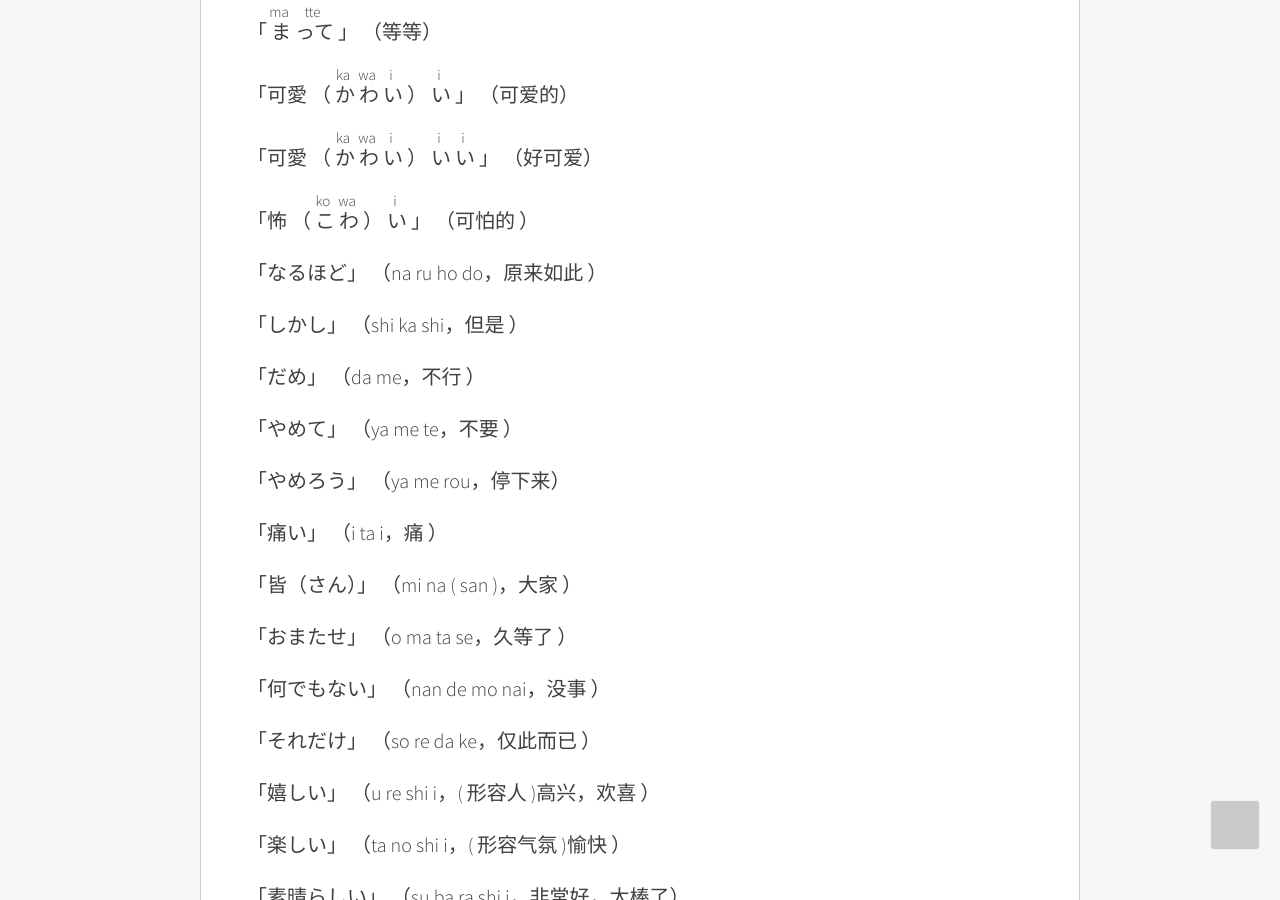
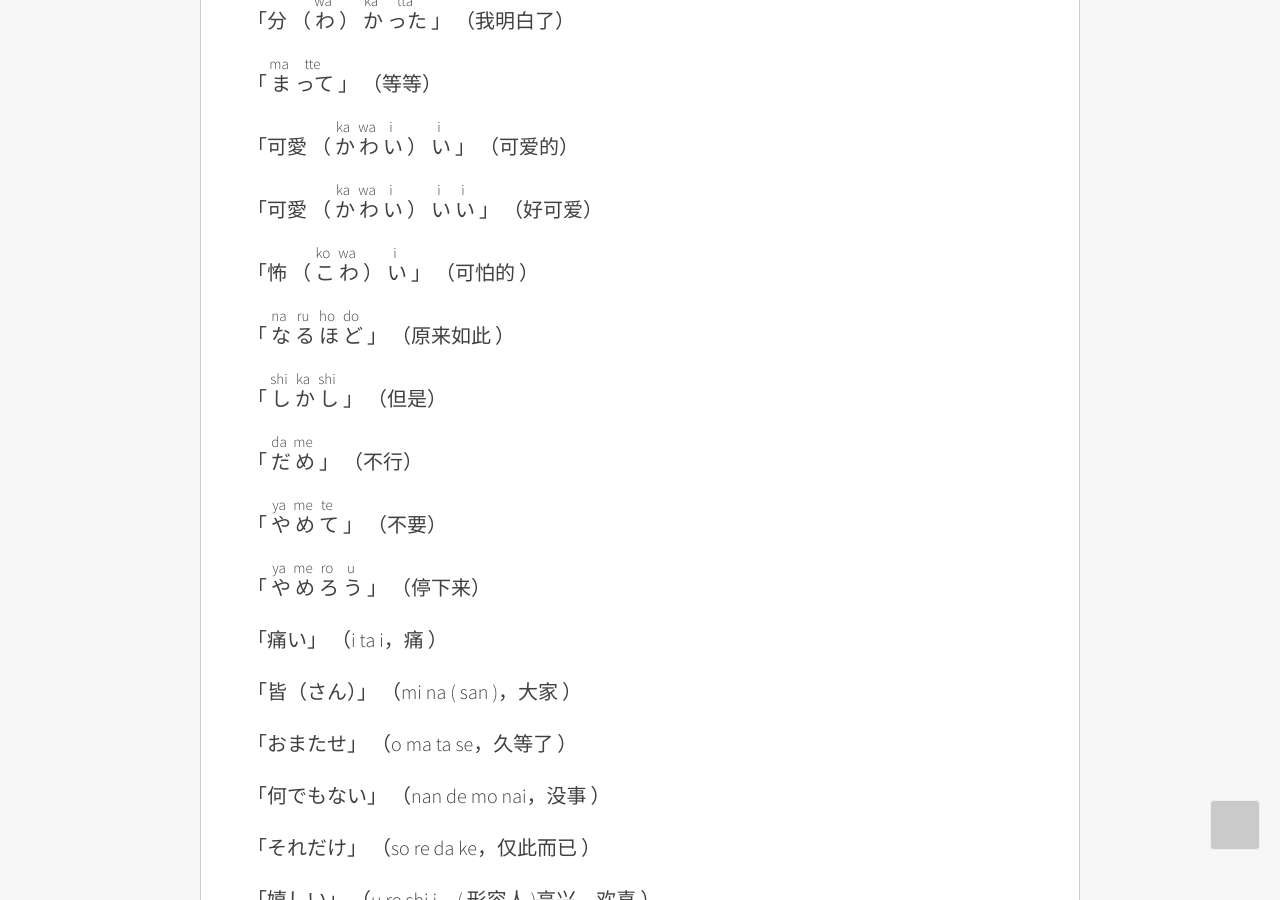
Before and after one commit to Melody-of-Oblivion/Melody-of-Oblivion.github.io, a Jekyll site: the page built from _posts/2019-12-26-jplearn.md, in a window 1280 px wide and 900 px high, scrolled down 2119 px. Built offline with Jekyll 4.4.1, drawn with Linux system fonts in a browser that asks for light colours; comment, search, counter and statistics services are not loaded; some of the changed text lies outside the part shown; grey boxes are pictures that could not be loaded.

Commit message:
update post
build ver1.2.1

```diff
--- a/_posts/2019-12-26-jplearn.md
+++ b/_posts/2019-12-26-jplearn.md
@@ -331,17 +333,46 @@ date: "2020-02-18"
    」
 </ruby>		（可怕的 ）
 
+<ruby>
+  「<rp>(</rp><rt></rt><rp>)</rp>
+  な<rp>(</rp><rt>na</rt><rp>)</rp>
+  る<rp>(</rp><rt>ru</rt><rp>)</rp>
+  ほ<rp>(</rp><rt>ho</rt><rp>)</rp>
+  ど<rp>(</rp><rt>do</rt><rp>)</rp>
+   」
+</ruby>		（原来如此 ）
 
+<ruby>
+  「<rp>(</rp><rt></rt><rp>)</rp>
+  し<rp>(</rp><rt>shi</rt><rp>)</rp>
+  か<rp>(</rp><rt>ka</rt><rp>)</rp>
+  し<rp>(</rp><rt>shi</rt><rp>)</rp>
+   」
+</ruby>		（但是）
 
-「なるほど」	（na ru ho do，原来如此 ）
+<ruby>
+  「<rp>(</rp><rt></rt><rp>)</rp>
+  だ<rp>(</rp><rt>da</rt><rp>)</rp>
+  め<rp>(</rp><rt>me</rt><rp>)</rp>
+   」
+</ruby>		（不行）
 
-「しかし」		（shi ka shi，但是 ）
+<ruby>
+  「<rp>(</rp><rt></rt><rp>)</rp>
+  や<rp>(</rp><rt>ya</rt><rp>)</rp>
+  め<rp>(</rp><rt>me</rt><rp>)</rp>
+  て<rp>(</rp><rt>te</rt><rp>)</rp>
+   」
+</ruby>		（不要）
 
-「だめ」		（da me，不行 ）
-
-「やめて」	（ya me te，不要 ）
-
-「やめろう」		（ya me rou，停下来）
+<ruby>
+  「<rp>(</rp><rt></rt><rp>)</rp>
+  や<rp>(</rp><rt>ya</rt><rp>)</rp>
+  め<rp>(</rp><rt>me</rt><rp>)</rp>
+  ろ<rp>(</rp><rt>ro</rt><rp>)</rp>
+  う<rp>(</rp><rt>u</rt><rp>)</rp>
+   」
+</ruby>		（停下来）
 
 「痛い」		（i ta i，痛 ）
 
@@ -471,6 +502,17 @@ date: "2020-02-18"
 ジ<rp>(</rp><rt>ji</rt><rp>)</rp>
 」
 </ruby>		（message，消息）
+
+<ruby>
+「<rp>(</rp><rt></rt><rp>)</rp>
+エ<rp>(</rp><rt>e</rt><rp>)</rp>
+ビ<rp>(</rp><rt>bi</rt><rp>)</rp>
+チ<rp>(</rp><rt>chi</rt><rp>)</rp>
+リ<rp>(</rp><rt>ri</rt><rp>)</rp>
+」
+</ruby>		（Ebi Chili，干烧虾仁）
+
+
 
 ### 正常称呼：
 
```
Also changed, not shown: other parts of _posts/2019-12-26-jplearn.md (+2 -0 lines).
